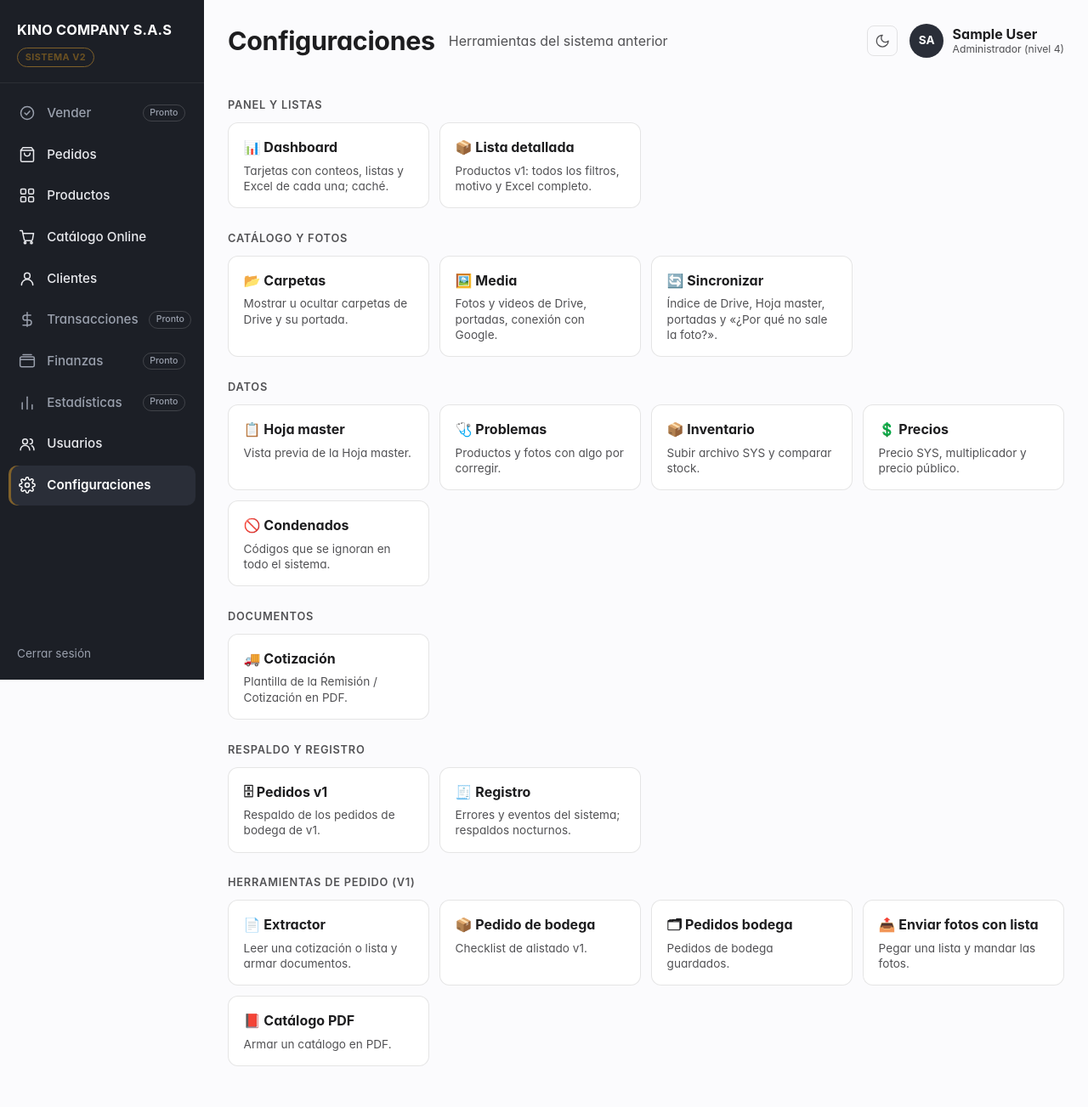
After one commit to KINOCOMPANYV/viewfinder-kino-Visor, a PHP site: page /admin/configuraciones in a window 1280 px wide. The commit adds this page. Shown: the whole page at 85% size. Run offline with PHP 8.4, Linux system fonts and the light colour scheme; the visitor is signed in with stand-in values (Sample User, id 1); tables that the repository leaves empty hold one stand-in row (values such as "Sample post"); some libraries are stand-ins or nearby versions.

Commit message:
v2: entrar directo al sistema nuevo; Dashboard y herramientas v1 en Configuraciones (#148)
Claude-Session: https://claude.ai/code/session_013q6uFKiMZwZgqMTpbo3HPE

Co-authored-by: Claude <noreply@anthropic.com>

```diff
--- a/assets/css/v2.css
+++ b/assets/css/v2.css
@@ -76,6 +76,12 @@ details.v2-fd > .v2-filters { border-top: 1px solid var(--color-border); padding
 .v2-pager { display: flex; gap: .6rem; align-items: center; justify-content: center; padding: 1rem; color: var(--color-text-muted); font-size: .9rem; }
 .v2-pager a { color: var(--color-text); border: 1px solid var(--color-border-hover); border-radius: 8px; padding: .45rem .8rem; text-decoration: none; }
 
+/* Configuraciones: tarjetas a las herramientas de v1 */
+.v2-cfg-h { font-size: .8rem; text-transform: uppercase; letter-spacing: .06em; color: var(--color-text-muted); margin: 1.6rem 0 .6rem; font-weight: 600; }
+.v2-cfg-grid { display: grid; grid-template-columns: repeat(auto-fill, minmax(230px, 1fr)); gap: .75rem; }
+.v2-cfg { display: flex; flex-direction: column; gap: .3rem; padding: 1rem 1.1rem; text-decoration: none; color: var(--color-text); transition: border-color .15s; }
+.v2-cfg:hover { border-color: var(--color-primary); }
+.v2-cfg span { font-size: .85rem; color: var(--color-text-muted); line-height: 1.35; }
 @media (max-width: 900px) {
     .v2-side { position: fixed; left: 0; top: 0; transform: translateX(-100%); transition: transform .2s; }
     body.v2-open .v2-side { transform: none; box-shadow: 8px 0 30px rgba(0,0,0,.35); }
--- a/index.php
+++ b/index.php
@@ -414,9 +414,19 @@ if (preg_match('#^/enviar-catalogo/foto/([a-zA-Z0-9_-]+)$#', $uri, $matches)) {
 // RUTAS ADMIN
 // ============================================================
 
+// Al entrar al admin se va directo al sistema nuevo (v2); el Dashboard de v1 vive en Configuraciones
 if ($uri === '/admin' || $uri === '/admin/') {
+    requireStaff();
+    redirect('/pedidos');
+}
+if ($uri === '/admin/dashboard') {
     requireAdmin();
     include __DIR__ . '/templates/admin/dashboard.php';
+    exit;
+}
+if ($uri === '/admin/configuraciones') {
+    requireAdmin();
+    include __DIR__ . '/templates/admin/configuraciones.php';
     exit;
 }
 
--- a/src/controllers/admin_cache_clear.php
+++ b/src/controllers/admin_cache_clear.php
@@ -7,7 +7,7 @@
 
 if (!verifyCsrf()) {
     $_SESSION['cache_flash'] = ['type' => 'error', 'msg' => '❌ Token CSRF inválido. Recarga la página.'];
-    redirect('/admin');
+    redirect('/admin/dashboard');
 }
 
 $db = getDB();
@@ -39,4 +39,4 @@ try {
     $_SESSION['cache_flash'] = ['type' => 'error', 'msg' => '❌ Error: ' . $e->getMessage()];
 }
 
-redirect('/admin');
+redirect('/admin/dashboard');
--- a/src/controllers/admin_login.php
+++ b/src/controllers/admin_login.php
@@ -42,7 +42,7 @@ if ($account || ($user === ADMIN_USER && adminPasswordMatches($pass))) {
         unset($_SESSION['admin_logged_in']);
         if (!in_array($account['role'], ['admin', 'dev'], true)) {
             unset($_SESSION['after_login']);
-            redirect('/panel'); // el resto de perfiles tendrá su bandeja en los módulos siguientes
+            redirect('/pedidos'); // Vendedor, Facturación y Bodega entran directo a Pedidos (v2)
         }
     } else {
         unset($_SESSION['user_id']);
--- /dev/null
+++ b/templates/admin/configuraciones.php
@@ -0,0 +1,20 @@
+<?php
+/** v2 · Configuraciones: punto de entrada a las herramientas de v1 (Dashboard, Drive, Hoja master, precios…). */
+include __DIR__ . '/partials/config_tools.php';
+$v2 = ['nav' => 'gestion', 'title' => 'Configuraciones', 'subtitle' => 'Herramientas del sistema anterior'];
+include __DIR__ . '/partials/v2_start.php';
+$groups = [];
+foreach ($configTools as [$href, $label, $desc, $group]) {
+    $groups[$group][] = [$href, $label, $desc];
+}
+$groups['Herramientas de pedido (v1)'] = $configLinks;
+?>
+<?php foreach ($groups as $group => $items): ?>
+    <h2 class="v2-cfg-h"><?= e($group) ?></h2>
+    <div class="v2-cfg-grid">
+        <?php foreach ($items as [$href, $label, $desc]): ?>
+            <a class="v2-card v2-cfg" href="<?= e($href) ?>"><b><?= e($label) ?></b><span><?= e($desc) ?></span></a>
+        <?php endforeach; ?>
+    </div>
+<?php endforeach; ?>
+<?php include __DIR__ . '/partials/v2_end.php'; ?>
--- /dev/null
+++ b/templates/admin/partials/config_tools.php
@@ -0,0 +1,32 @@
+<?php
+/**
+ * Herramientas de v1 que viven en «Configuraciones» (v2). Una sola lista para la página
+ * /admin/configuraciones y para la barra de pestañas de las pantallas v1 (partials/nav.php).
+ * [clave => [ruta, texto, descripción, grupo]]
+ */
+$configTools = [
+    'dashboard' => ['/admin/dashboard', '📊 Dashboard', 'Tarjetas con conteos, listas y Excel de cada una; caché.', 'Panel y listas'],
+    'products' => ['/admin/products', '📦 Lista detallada', 'Productos v1: todos los filtros, motivo y Excel completo.', 'Panel y listas'],
+    'folders' => ['/admin/folders', '📂 Carpetas', 'Mostrar u ocultar carpetas de Drive y su portada.', 'Catálogo y fotos'],
+    'media' => ['/admin/media', '🖼️ Media', 'Fotos y videos de Drive, portadas, conexión con Google.', 'Catálogo y fotos'],
+    'sync' => ['/admin/sync', '🔄 Sincronizar', 'Índice de Drive, Hoja master, portadas y «¿Por qué no sale la foto?».', 'Catálogo y fotos'],
+    'hoja' => ['/admin/hoja', '📋 Hoja master', 'Vista previa de la Hoja master.', 'Datos'],
+    'problemas' => ['/admin/problemas', '🩺 Problemas', 'Productos y fotos con algo por corregir.', 'Datos'],
+    'inventario' => ['/admin/inventario', '📦 Inventario', 'Subir archivo SYS y comparar stock.', 'Datos'],
+    'precios' => ['/admin/precios', '💲 Precios', 'Precio SYS, multiplicador y precio público.', 'Datos'],
+    'condenados' => ['/admin/condenados', '🚫 Condenados', 'Códigos que se ignoran en todo el sistema.', 'Datos'],
+    'remision' => ['/admin/remision', '🚚 Cotización', 'Plantilla de la Remisión / Cotización en PDF.', 'Documentos'],
+    'pedidos' => ['/admin/pedidos', '🗄 Pedidos v1', 'Respaldo de los pedidos de bodega de v1.', 'Respaldo y registro'],
+    'registro' => ['/admin/registro', '🧾 Registro', 'Errores y eventos del sistema; respaldos nocturnos.', 'Respaldo y registro'],
+];
+if (env('ALLOW_DB_RESTORE') === '1') {
+    $configTools['restaurar'] = ['/admin/restaurar', '♻️ Restaurar respaldo', 'Cargar un respaldo de la base de datos (solo en el servicio v2).', 'Respaldo y registro'];
+}
+// Herramientas de pedido de v1 (siguen funcionando; el pedido nuevo está en «Pedidos»)
+$configLinks = [
+    ['/extractor', '📄 Extractor', 'Leer una cotización o lista y armar documentos.'],
+    ['/pedido-bodega', '📦 Pedido de bodega', 'Checklist de alistado v1.'],
+    ['/pedidos-alistar', '🗂 Pedidos bodega', 'Pedidos de bodega guardados.'],
+    ['/enviar-catalogo', '📤 Enviar fotos con lista', 'Pegar una lista y mandar las fotos.'],
+    ['/catalogo-pdf', '📕 Catálogo PDF', 'Armar un catálogo en PDF.'],
+];
--- a/templates/admin/partials/v2_start.php
+++ b/templates/admin/partials/v2_start.php
@@ -26,8 +26,12 @@ $v2Menu = [
     ['finanzas', null, 'Finanzas', '<rect x="2" y="6" width="20" height="14" rx="2"/><path d="M2 10h20"/><path d="M6 3h12"/>'],
     ['estadisticas', null, 'Estadísticas', '<path d="M5 21V12"/><path d="M12 21V4"/><path d="M19 21v-6"/>'],
     ['usuarios', '/admin/usuarios', 'Usuarios', '<circle cx="9" cy="8" r="3.5"/><path d="M2.5 20a6.5 6.5 0 0 1 13 0"/><path d="M16 4.5a3.5 3.5 0 0 1 0 7"/><path d="M18.5 14a6.5 6.5 0 0 1 3 6"/>'],
-    ['gestion', '/admin', 'Configuraciones', '<circle cx="12" cy="12" r="3"/><path d="M19.4 15a1.7 1.7 0 0 0 .3 1.8l.1.1a2 2 0 1 1-2.8 2.8l-.1-.1a1.7 1.7 0 0 0-1.8-.3 1.7 1.7 0 0 0-1 1.5V21a2 2 0 1 1-4 0v-.1a1.7 1.7 0 0 0-1.1-1.5 1.7 1.7 0 0 0-1.8.3l-.1.1a2 2 0 1 1-2.8-2.8l.1-.1a1.7 1.7 0 0 0 .3-1.8 1.7 1.7 0 0 0-1.5-1H3a2 2 0 1 1 0-4h.1a1.7 1.7 0 0 0 1.5-1.1 1.7 1.7 0 0 0-.3-1.8l-.1-.1a2 2 0 1 1 2.8-2.8l.1.1a1.7 1.7 0 0 0 1.8.3H9a1.7 1.7 0 0 0 1-1.5V3a2 2 0 1 1 4 0v.1a1.7 1.7 0 0 0 1 1.5 1.7 1.7 0 0 0 1.8-.3l.1-.1a2 2 0 1 1 2.8 2.8l-.1.1a1.7 1.7 0 0 0-.3 1.8V9a1.7 1.7 0 0 0 1.5 1H21a2 2 0 1 1 0 4h-.1a1.7 1.7 0 0 0-1.5 1Z"/>'],
+    ['gestion', '/admin/configuraciones', 'Configuraciones', '<circle cx="12" cy="12" r="3"/><path d="M19.4 15a1.7 1.7 0 0 0 .3 1.8l.1.1a2 2 0 1 1-2.8 2.8l-.1-.1a1.7 1.7 0 0 0-1.8-.3 1.7 1.7 0 0 0-1 1.5V21a2 2 0 1 1-4 0v-.1a1.7 1.7 0 0 0-1.1-1.5 1.7 1.7 0 0 0-1.8.3l-.1.1a2 2 0 1 1-2.8-2.8l.1-.1a1.7 1.7 0 0 0 .3-1.8 1.7 1.7 0 0 0-1.5-1H3a2 2 0 1 1 0-4h.1a1.7 1.7 0 0 0 1.5-1.1 1.7 1.7 0 0 0-.3-1.8l-.1-.1a2 2 0 1 1 2.8-2.8l.1.1a1.7 1.7 0 0 0 1.8.3H9a1.7 1.7 0 0 0 1-1.5V3a2 2 0 1 1 4 0v.1a1.7 1.7 0 0 0 1 1.5 1.7 1.7 0 0 0 1.8-.3l.1-.1a2 2 0 1 1 2.8 2.8l-.1.1a1.7 1.7 0 0 0-.3 1.8V9a1.7 1.7 0 0 0 1.5 1H21a2 2 0 1 1 0 4h-.1a1.7 1.7 0 0 0-1.5 1Z"/>'],
 ];
+// Usuarios, Productos y Configuraciones son solo del administrador: no se muestran a los demás perfiles
+if (!isAdminLoggedIn()) {
+    $v2Menu = array_values(array_filter($v2Menu, fn($m) => !in_array($m[0], ['productos', 'usuarios', 'gestion'], true)));
+}
 ?><!DOCTYPE html>
 <html lang="es" data-default-theme="light">
 <head>
@@ -44,7 +48,7 @@ $v2Menu = [
 <div class="v2-shell">
     <aside class="v2-side" id="v2Side">
         <div class="v2-brand">
-            <a href="/admin/productos">KINO COMPANY S.A.S</a>
+            <a href="/admin">KINO COMPANY S.A.S</a>
             <span class="v2-badge">Sistema v2</span>
         </div>
         <nav class="v2-menu">
```
Also changed, not shown: docs/ARQUITECTURA.md (+1 -1 lines), docs/AVANCES.md (+1 -0 lines), templates/admin/dashboard.php (+8 -38 lines), templates/admin/partials/nav.php (+4 -20 lines).
